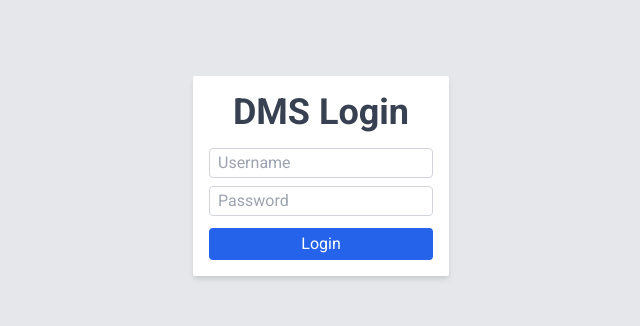
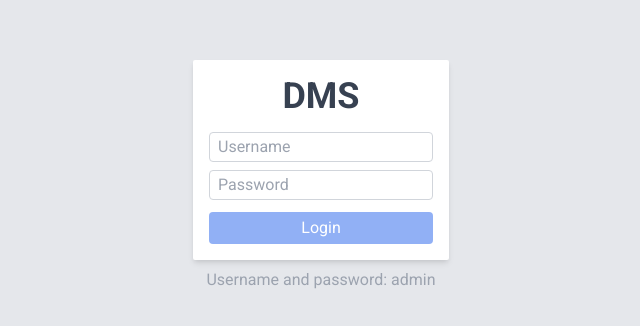
Before and after one commit to FranciscoGaBe/dms-prototype, a Vue app: page / in a window 1280 px wide. Shown: the part 224-550 px from the top of the page, without its empty margins (319-959 px from the left). Built offline with nearby package versions, Linux system fonts and the light colour scheme.

Commit message:
Feat: improved Login
Now requires an existing user to login.
Button is disabled as long as username or password is empty.
Displays errors.
Shows username and password for the demo

```diff
--- /dev/null
+++ b/src/api/users.js
@@ -0,0 +1,14 @@
+import { makeFakeAPI } from "../utils/utils"
+
+const users = {
+  admin: {
+    username: "admin",
+    password: "admin"
+  }
+};
+
+export const login = makeFakeAPI((username, password) => {
+  if (!users[username]) throw new Error("Incorrect username");
+  if (users[username].password !== password) throw new Error("Incorrect password");
+  return true;
+})
--- a/src/utils/utils.js
+++ b/src/utils/utils.js
@@ -1,4 +1,5 @@
 export const dateToLocale = val => new Date(val).toLocaleString()
+
 export const sizeConversion = val => {
   const units = ["B", "KB", "MB", "GB"];
   let size = val;
@@ -9,3 +10,13 @@ export const sizeConversion = val => {
   }
   return `${~~(size * 100) / 100} ${units[unit]}`;
 }
+
+export const makeFakeAPI = (callback, min = 400, max = 800) => (...args) => new Promise((resolve, reject) => {
+  setTimeout(() => {
+    try {
+      const data = callback(...args)
+      resolve(data)
+    }
+    catch (err) { reject(err) }
+  }, min + Math.random() * (max - min));
+});
--- a/src/views/Login.vue
+++ b/src/views/Login.vue
@@ -1,49 +1,68 @@
 <template>
-	<div class="h-full flex items-center justify-center">
-		<div class="bg-white p-4 rounded-sm shadow-md text-center w-64">
-			<h2 class="text-4xl font-bold mb-4">DMS Login</h2>
-			<DMSInput class="w-full mb-2" placeholder="Username" />
+	<div class="h-full flex items-center justify-center flex-col">
+		<form class="bg-white p-4 rounded-sm shadow-md text-center w-64" @submit.prevent="login">
+			<h2 class="text-4xl font-bold mb-4">DMS</h2>
+      <div v-if="error" class="bg-red-500 text-white rounded my-2">{{ error }}</div>
+			<DMSInput class="w-full mb-2" placeholder="Username" v-model="username" @input="onInput" />
 			<DMSInput
 				class="w-full mb-3"
 				type="password"
 				placeholder="Password"
+        v-model="password"
+        @input="onInput"
 			/>
 			<DMSButton
 				block
-				:disabled="loading"
-				@click="login"
+				:disabled="disabled"
 				:loading="loading"
 				>Login</DMSButton
 			>
-		</div>
+		</form>
+    <div class="mt-2 text-gray-400">Username and password: admin</div>
 	</div>
 </template>
 
 <script>
 	import DMSButton from "@/components/DMSButton.vue";
 	import DMSInput from "@/components/DMSInput.vue";
-	import { APILogin } from "@/api/api.js";
+	import { login } from "@/api/users.js";
 
 	export default {
 		name: "Login",
 		data: () => ({
 			username: "",
 			password: "",
+      error: "",
 			loading: false,
 		}),
 		components: {
 			DMSButton,
 			DMSInput,
 		},
+    computed: {
+      disabled: function () {
+        if (this.loading) return true;
+        if (!this.username || !this.password) return true;
+        return false;
+      }
+    },
 		methods: {
+      onInput: function () { this.error = "" },
 			login: async function () {
+				try {
           this.loading = true;
-				await APILogin();
+          const data = await login(this.username, this.password);
+          if (!data) throw new Error("Something went wrong");
           this.loading = false;
           this.$router.replace({
             name: "explorer",
             params: { folder: "@home" },
           });
+        }
+        catch (err) {
+          this.error = err.message;
+          this.loading = false;
+        }
 			},
 		},
 	};
```
Lines whose indentation alone changed are shown as unchanged.
